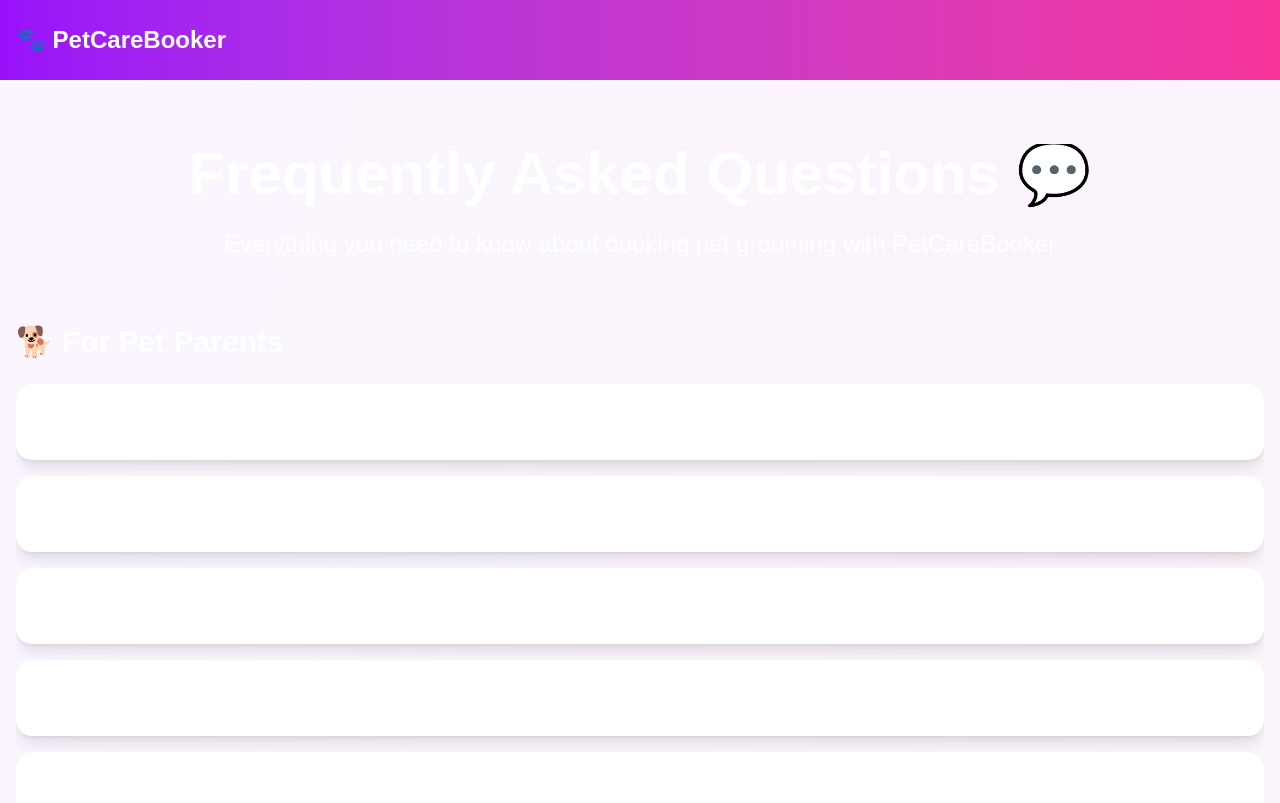
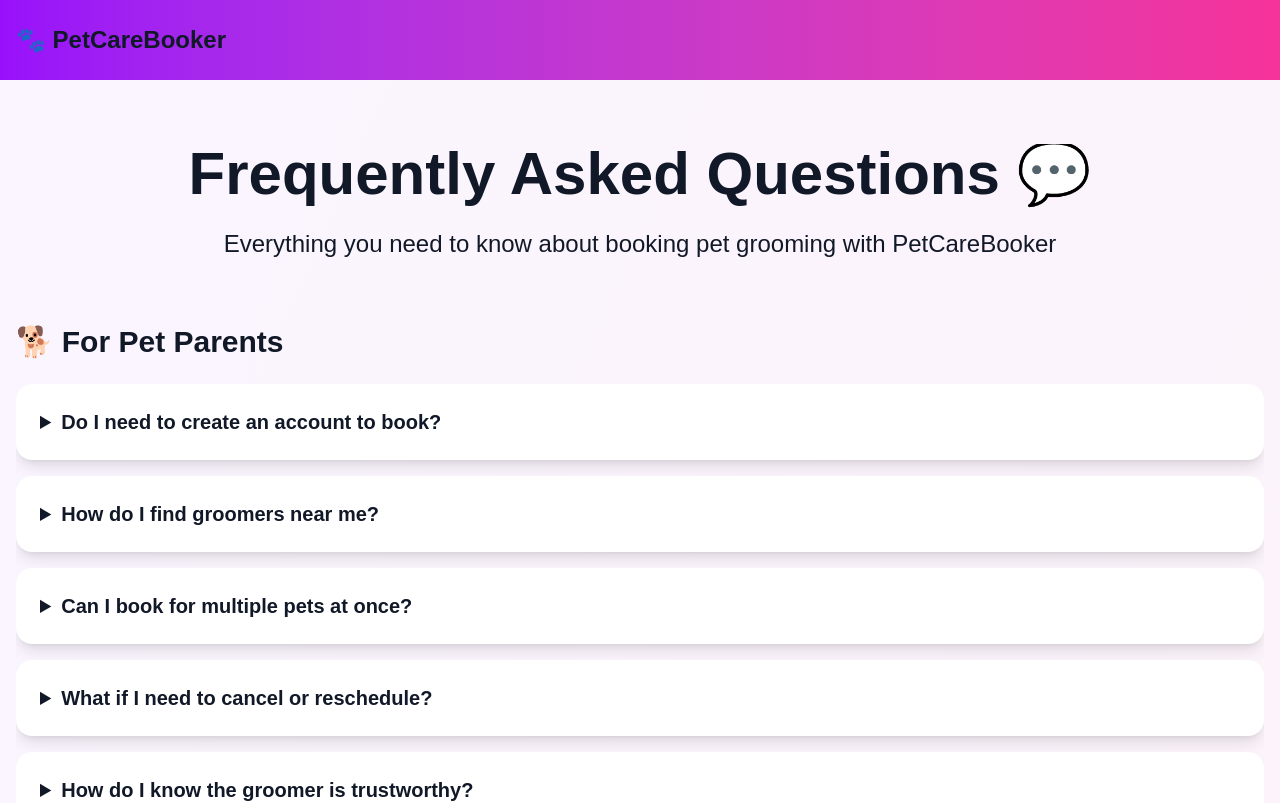
Before and after one commit to hammad0025/petcarebooker, a Next.js app in the folder frontend/: page /faq in a window 1280 px wide. Shown: the top 803 px of the page. Built offline with nearby package versions, Linux system fonts and the light colour scheme.

Commit message:
Fix blog page text color - ensure dark text on light gradients

```diff
--- a/frontend/app/globals.css
+++ b/frontend/app/globals.css
@@ -96,31 +96,32 @@ img {
   height: auto !important;
 }
 
-/* CRITICAL: Force white text on ALL gradient backgrounds */
-section[class*="bg-gradient"] *,
-div[class*="bg-gradient"] *,
-[class*="bg-gradient"] h1,
-[class*="bg-gradient"] h2,
-[class*="bg-gradient"] h3,
-[class*="bg-gradient"] p,
-[class*="bg-gradient"] span {
+/* CRITICAL: Only apply white text to dark gradient sections without explicit text colors */
+/* Dark gradient sections (500+) should have white text by default */
+section[class*="bg-gradient"][class*="-500"]:not([class*="-50"]):not([class*="-100"]):not([class*="-200"]):not([class*="-300"]):not([class*="-400"]) h1:not([class*="text-"]),
+section[class*="bg-gradient"][class*="-500"]:not([class*="-50"]):not([class*="-100"]):not([class*="-200"]):not([class*="-300"]):not([class*="-400"]) h2:not([class*="text-"]),
+section[class*="bg-gradient"][class*="-500"]:not([class*="-50"]):not([class*="-100"]):not([class*="-200"]):not([class*="-300"]):not([class*="-400"]) p:not([class*="text-"]),
+section[class*="bg-gradient"][class*="-600"]:not([class*="-50"]):not([class*="-100"]):not([class*="-200"]):not([class*="-300"]):not([class*="-400"]) h1:not([class*="text-"]),
+section[class*="bg-gradient"][class*="-600"]:not([class*="-50"]):not([class*="-100"]):not([class*="-200"]):not([class*="-300"]):not([class*="-400"]) h2:not([class*="text-"]),
+section[class*="bg-gradient"][class*="-600"]:not([class*="-50"]):not([class*="-100"]):not([class*="-200"]):not([class*="-300"]):not([class*="-400"]) p:not([class*="text-"]),
+section[class*="bg-gradient"][class*="-700"]:not([class*="-50"]):not([class*="-100"]):not([class*="-200"]):not([class*="-300"]):not([class*="-400"]) h1:not([class*="text-"]),
+section[class*="bg-gradient"][class*="-700"]:not([class*="-50"]):not([class*="-100"]):not([class*="-200"]):not([class*="-300"]):not([class*="-400"]) h2:not([class*="text-"]),
+section[class*="bg-gradient"][class*="-700"]:not([class*="-50"]):not([class*="-100"]):not([class*="-200"]):not([class*="-300"]):not([class*="-400"]) p:not([class*="text-"]) {
   color: #ffffff !important;
 }
 
-/* Respect explicit color classes */
-[class*="text-gray"] {
-  color: inherit !important;
-}
-[class*="text-black"] {
-  color: inherit !important;
-}
-[class*="text-yellow"] {
-  color: inherit !important;
+/* Blog page overrides - ensure dark text on light gradients */
+.blog-page {
+  background: #ffffff !important;
+  color: #111827 !important;
 }
 
-/* Blog page overrides */
-.blog-page {
-  background: #ffffff !important;
+/* Ensure blog page main content area has dark text on light gradients */
+/* This must override any dark gradient rules */
+div.min-h-screen[class*="bg-gradient"][class*="-50"] *,
+div.min-h-screen[class*="bg-gradient"][class*="from-purple-50"] *,
+div.min-h-screen[class*="bg-gradient"][class*="from-pink-50"] *,
+div.min-h-screen[class*="bg-gradient"][class*="from-orange-50"] * {
   color: #111827 !important;
 }
 
```
